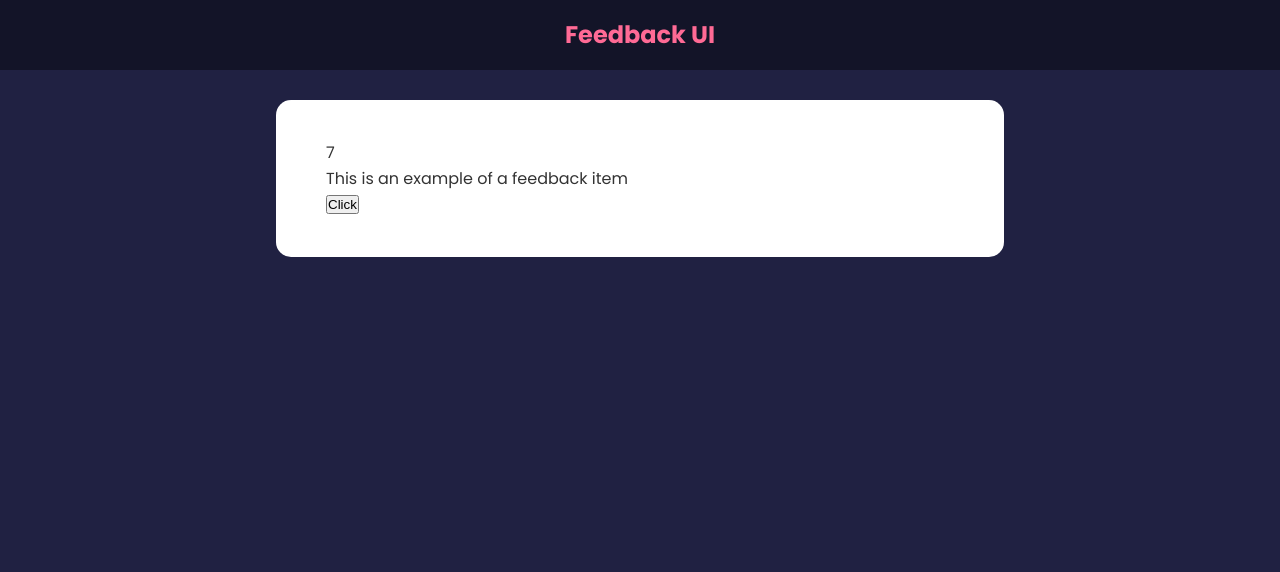
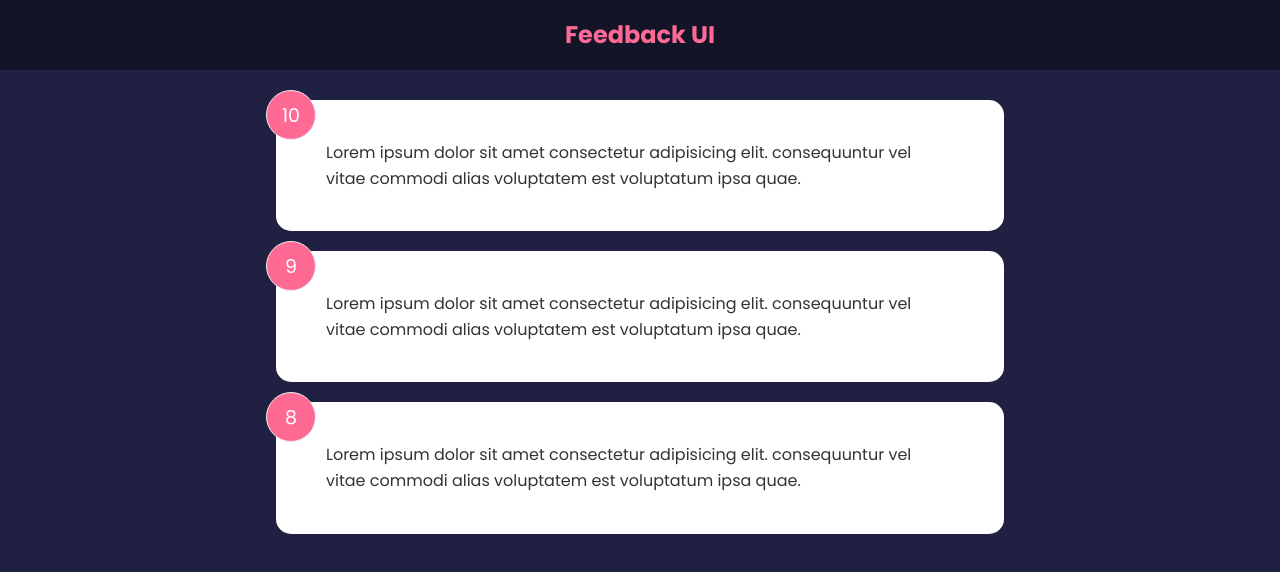
Before and after one commit to andre353/react-06-feedback-app, a React (Create React App) app: page / in a window 1280 px wide. Shown: the top 572 px of the page. Built offline with nearby package versions, Linux system fonts and the light colour scheme.

Commit message:
Add data object array, add FeedbackList component, pass data via props

```diff
--- a/src/App.js
+++ b/src/App.js
@@ -1,12 +1,16 @@
+import { useState } from 'react'
 import Header from './components/Header'
-import FeedbackItem from './components/FeedbackItem'
+import FeedbackList from './components/FeedbackList'
+import FeedbackData from './data/FeedbackData'
 
 function App() {
+    const [feedback, setFeedback] = useState(FeedbackData)
+
     return (
         <>
         <Header/>
         <div className="container">
-            <FeedbackItem />
+            <FeedbackList feedback={feedback}/>
         </div>
         </>
     )
--- a/src/components/FeedbackItem.jsx
+++ b/src/components/FeedbackItem.jsx
@@ -1,21 +1,10 @@
-import {useState} from 'react'
 
-function FeedbackItem() {
-    const [rating, setRating] = useState(7)
-    const [text, setText] = useState('This is an example of a feedback item')
-
-    const handleClick = () => {
-        setRating((prev) => {
-            console.log(prev);
-            return prev + 1
-        })
-    }
+function FeedbackItem({item}) {
 
     return (
         <div className='card'>
-            <div className='num-dispaly'>{rating}</div>
-            <div className='text-dispaly'>{text}</div>
-            <button onClick={handleClick}>Click</button>
+            <div className='num-display'>{item.rating}</div>
+            <div className='text-display'>{item.text}</div>
         </div>
     )
 }
--- /dev/null
+++ b/src/components/FeedbackList.jsx
@@ -0,0 +1,17 @@
+import FeedbackItem from './FeedbackItem'
+
+function FeedbackList({feedback}) {
+    if (!feedback || feedback.length === 0) {
+        return <p>No feedback yet</p>
+    }
+
+    return (
+        <div className='feedback-list'>
+            {feedback.map((item) => (
+                <FeedbackItem key={item.id} item={item} />
+            ))}
+        </div>
+    )
+}
+
+export default FeedbackList
--- /dev/null
+++ b/src/data/FeedbackData.js
@@ -0,0 +1,19 @@
+const FeedbackData = [
+    {
+      id: 1,
+      rating: 10,
+      text: 'Lorem ipsum dolor sit amet consectetur adipisicing elit. consequuntur vel vitae commodi alias voluptatem est voluptatum ipsa quae.',
+    },
+    {
+      id: 2,
+      rating: 9,
+      text: 'Lorem ipsum dolor sit amet consectetur adipisicing elit. consequuntur vel vitae commodi alias voluptatem est voluptatum ipsa quae.',
+    },
+    {
+      id: 3,
+      rating: 8,
+      text: 'Lorem ipsum dolor sit amet consectetur adipisicing elit. consequuntur vel vitae commodi alias voluptatem est voluptatum ipsa quae.',
+    },
+]
+
+export default FeedbackData
```
